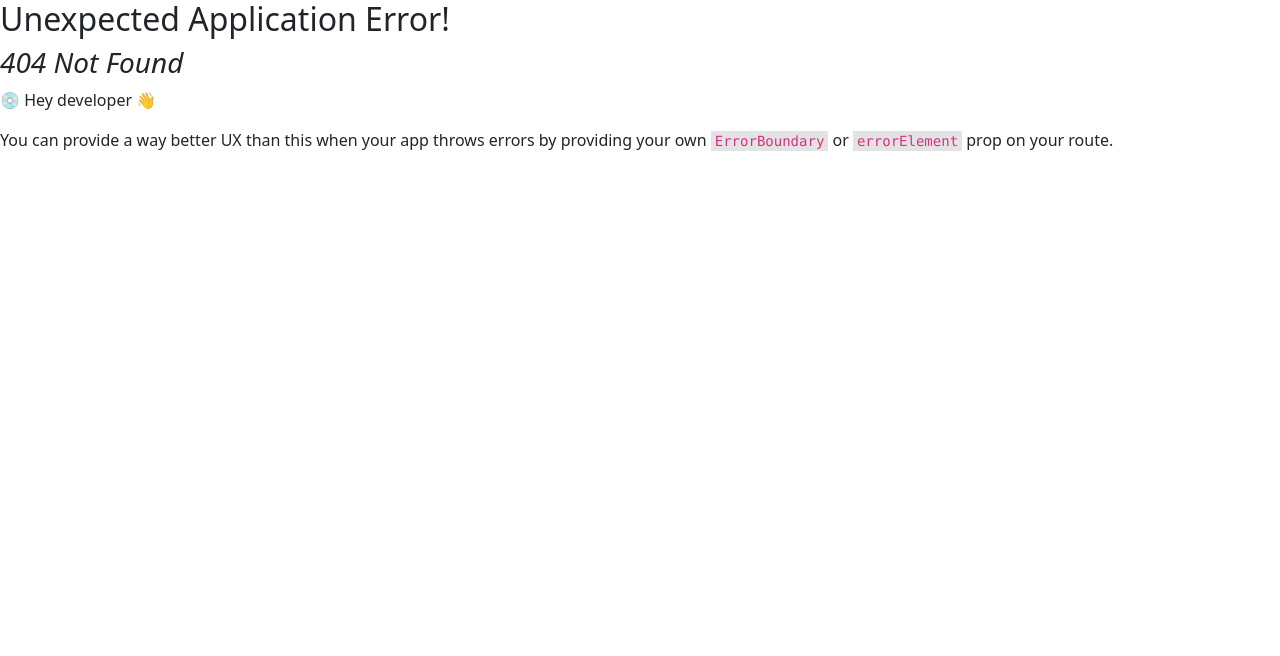
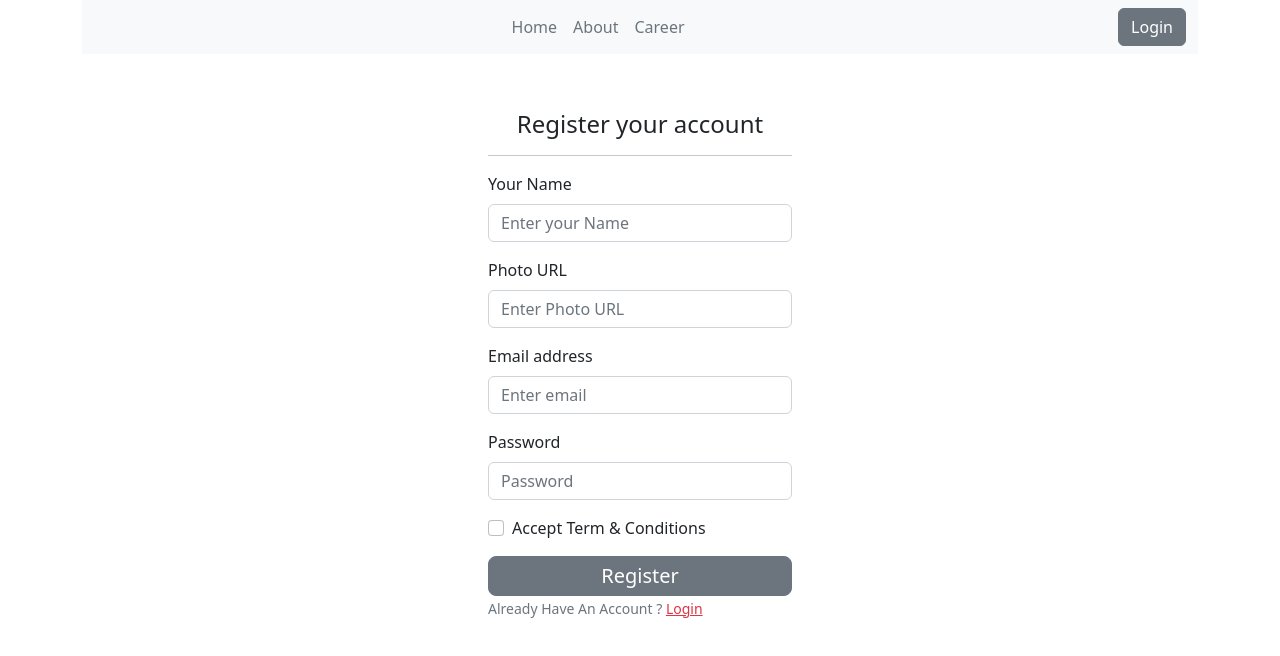
Before and after one commit to tanipa1/the-news-dragon-client, a React (Vite) app: page /register in a window 1280 px wide. Before the commit this address had no page. Shown: the top 656 px of the page. Built offline with nearby package versions, Linux system fonts and the light colour scheme.

Commit message:
Login/Reg Form design

```diff
--- /dev/null
+++ b/src/Layouts/LogingLayout.jsx
@@ -0,0 +1,14 @@
+import React from 'react';
+import NavigationBar from '../pages/Shared/NavigationBar/NavigationBar';
+import { Outlet } from 'react-router-dom';
+
+const LogingLayout = () => {
+    return (
+        <div>
+            <NavigationBar></NavigationBar>
+            <Outlet></Outlet>
+        </div>
+    );
+};
+
+export default LogingLayout;
--- /dev/null
+++ b/src/pages/Login/Login/Login.jsx
@@ -0,0 +1,45 @@
+import React from 'react';
+import { Button, Container, Form } from 'react-bootstrap';
+import { Link } from 'react-router-dom';
+
+const Login = () => {
+    return (
+        <div>
+            <Container className='w-25 mx-auto mt-5 p-2'>
+                <h4 className='text-center'>Login Your Account</h4>
+                <hr className='w-80' />
+                <Form>
+                    <Form.Group className="mb-3" controlId="formBasicEmail">
+                        <Form.Label>Email address</Form.Label>
+                        <Form.Control type="email" name='email' placeholder="Enter email" required />
+                    </Form.Group>
+
+                    <Form.Group className="mb-3" controlId="formBasicPassword">
+                        <Form.Label>Password</Form.Label>
+                        <Form.Control type="password" name='password' placeholder="Password" required />
+                    </Form.Group>
+
+                    <Form.Group className="mb-3" controlId="formBasicCheckbox">
+                        <Form.Check type="checkbox" label="Check me out" />
+                    </Form.Group >
+                    <Form.Group>
+                        <Button className='w-100 py-1' variant="secondary" size="lg">
+                            Login
+                        </Button>
+                    </Form.Group>
+                    <Form.Text className="">
+                        Dont’t Have An Account ? <Link className='text-danger' to="/register">Register</Link>
+                    </Form.Text> <br />
+                    <Form.Text className="text-success">
+
+                    </Form.Text> <br />
+                    <Form.Text className="text-danger">
+
+                    </Form.Text>
+                </Form>
+            </Container>
+        </div>
+    );
+};
+
+export default Login;
--- /dev/null
+++ b/src/pages/Login/Register/Register.jsx
@@ -0,0 +1,53 @@
+import React from 'react';
+import { Button, Container, Form } from 'react-bootstrap';
+import { Link } from 'react-router-dom';
+
+const Register = () => {
+    return (
+        <div>
+            <Container className='w-25 mx-auto mt-5 p-2'>
+                <h4 className='text-center'>Register your account</h4>
+                <hr className='w-80' />
+                <Form>
+                    <Form.Group className="mb-3" controlId="formBasicEmail">
+                        <Form.Label>Your Name</Form.Label>
+                        <Form.Control type="text" name='name' placeholder="Enter your Name" required />
+                    </Form.Group>
+                    <Form.Group className="mb-3" controlId="formBasicEmail">
+                        <Form.Label>Photo URL</Form.Label>
+                        <Form.Control type="text" name='photo' placeholder="Enter Photo URL" required />
+                    </Form.Group>
+                    <Form.Group className="mb-3" controlId="formBasicEmail">
+                        <Form.Label>Email address</Form.Label>
+                        <Form.Control type="email" name='email' placeholder="Enter email" required />
+                    </Form.Group>
+
+                    <Form.Group className="mb-3" controlId="formBasicPassword">
+                        <Form.Label>Password</Form.Label>
+                        <Form.Control type="password" name='password' placeholder="Password" required />
+                    </Form.Group>
+
+                    <Form.Group className="mb-3" controlId="formBasicCheckbox">
+                        <Form.Check type="checkbox" name='accept' label="Accept Term & Conditions" />
+                    </Form.Group >
+                    <Form.Group>
+                        <Button className='w-100 py-1' variant="secondary" size="lg">
+                            Register
+                        </Button>
+                    </Form.Group>
+                    <Form.Text className="">
+                        Already Have An Account ? <Link className='text-danger' to="/login">Login</Link>
+                    </Form.Text> <br />
+                    <Form.Text className="text-success">
+
+                    </Form.Text> <br />
+                    <Form.Text className="text-danger">
+
+                    </Form.Text>
+                </Form>
+            </Container>
+        </div>
+    );
+};
+
+export default Register;
--- a/src/pages/Shared/NavigationBar/NavigationBar.jsx
+++ b/src/pages/Shared/NavigationBar/NavigationBar.jsx
@@ -22,9 +22,9 @@
                                 user && <FaUserCircle style={{ fontSize: '2rem' }} />
                             }
 
-                            {!user ?
-                                <Button variant="secondary">Login</Button> :
-                                <Link to="/login"><Button variant="secondary">Logout</Button></Link>
+                            {user ?
+                                <Button variant="secondary">Logout</Button> :
+                                <Link to="/login"><Button variant="secondary">Login</Button></Link>
                             }
                         </Nav>
                     </Navbar.Collapse>
--- a/src/providers/AuthProvider.jsx
+++ b/src/providers/AuthProvider.jsx
@@ -7,7 +7,7 @@
 const auth = getAuth(app)
 
 const AuthProvider = ({children}) => {
-    const user = {displayName: 'Muri Khan'}
+    const user = null;
     const authInfo = {
         user,
     }
```
Also changed, not shown: src/routes/Routes.jsx (+22 -1 lines).
